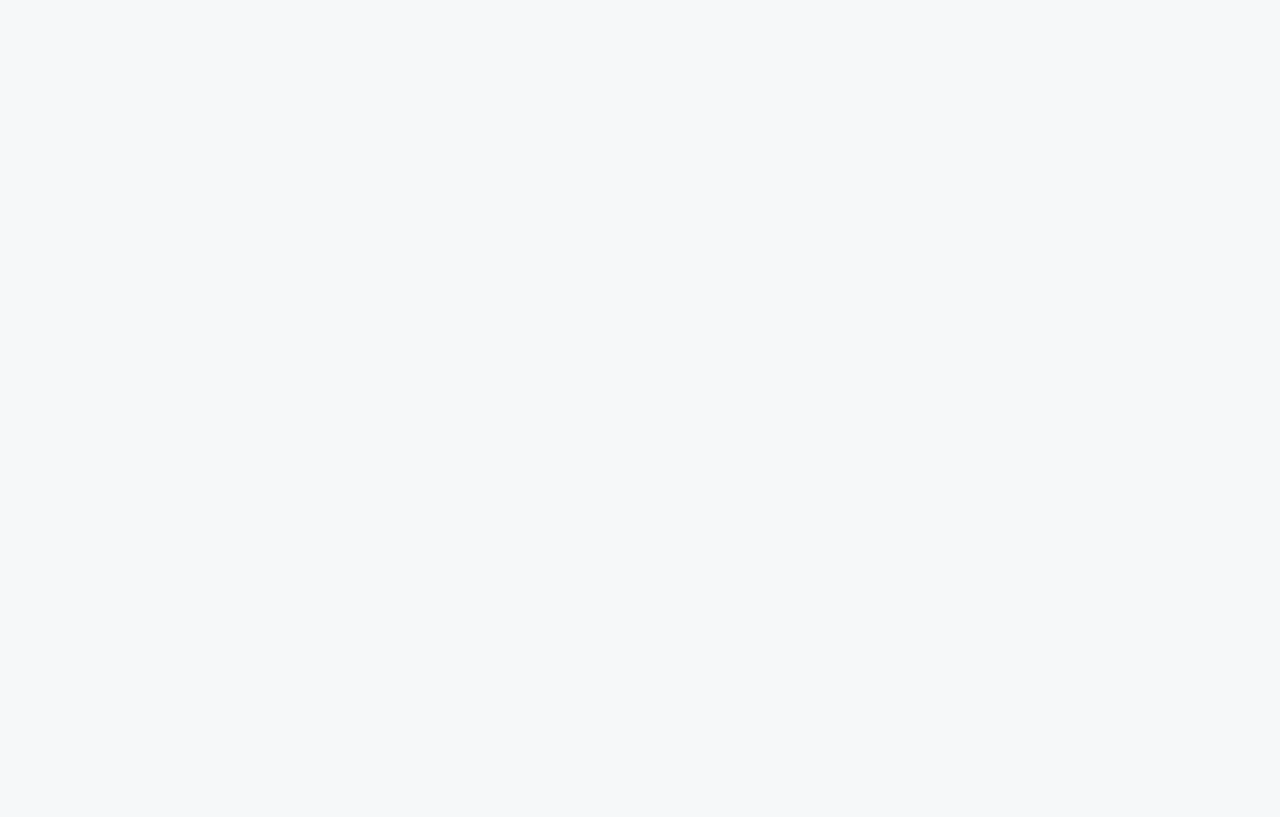
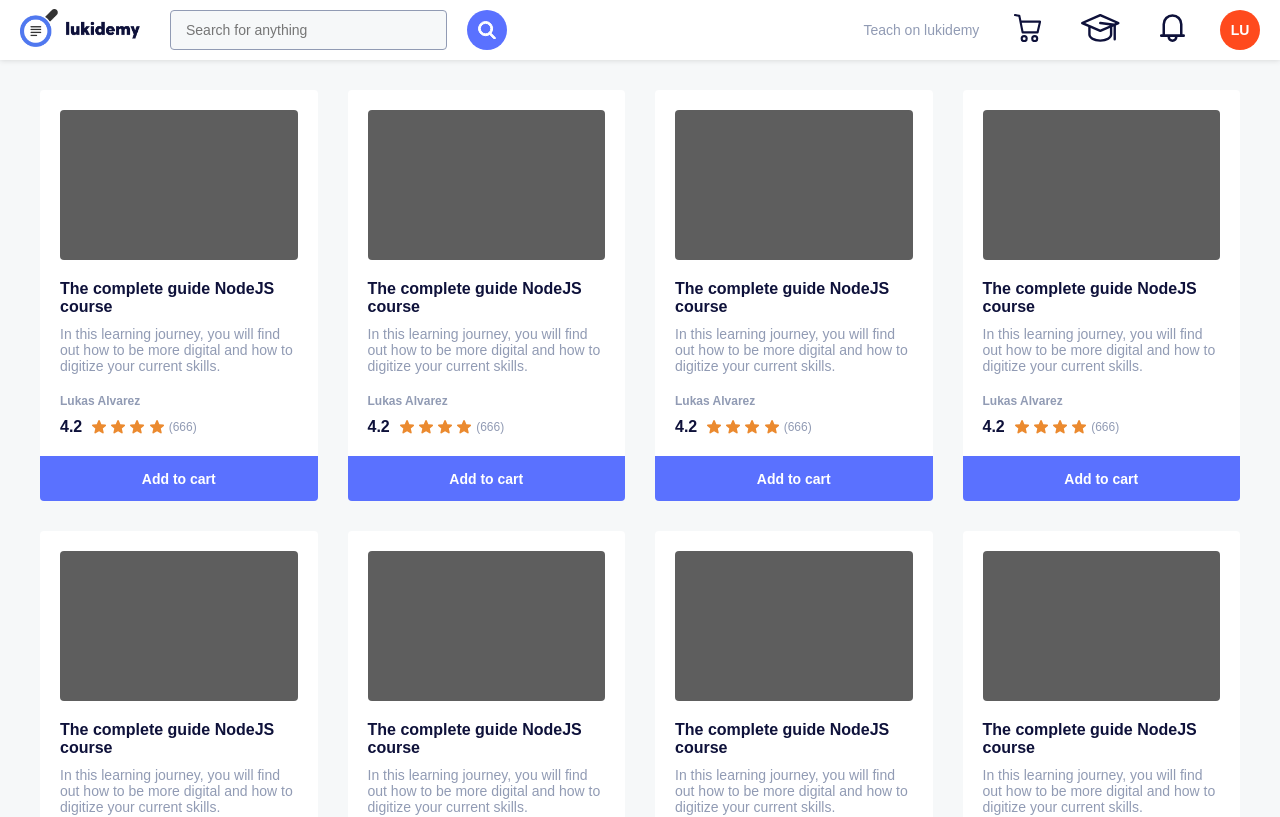
Before and after one commit to lukasalvarezdev/forbidden-academy, a Next.js app: page / in a window 1280 px wide. Shown: the top 817 px of the page. Built offline with nearby package versions, Linux system fonts and the light colour scheme.

Commit message:
added home styles

```diff
--- a/pages/index.tsx
+++ b/pages/index.tsx
@@ -1,3 +1,184 @@
+import styled from 'styled-components'
+import { searchIcon, cartIcon, coursesIcon, bellIcon, starIcon } from 'src/utils/static/icons'
+import Link from 'next/link'
+
+const StyledHeader = styled.header`
+  height: 60px;
+  background-color: #fff;
+  padding: 0 20px;
+
+  .logo img {
+    width: 120px;
+  }
+
+  .search-bar {
+    flex: 1;
+
+    input {
+      height: 40px;
+      background-color: var(--light-blue);
+      border: 0.5px solid var(--primary-gray);
+      border-radius: 4px;
+      width: 100%;
+      padding-left: 15px;
+      font-size: 14px;
+      max-width: 40%;
+      outline: none;
+
+      &::placeholder {
+        font-weight: 300;
+      }
+    }
+
+    .icon {
+      background-color: var(--purple);
+      border-radius: 50%;
+      height: 40px;
+      flex: auto;
+      flex-basis: 40px;
+      flex-grow: 0;
+      flex-shrink: 0;
+    }
+  }
+
+  .icons {
+    > a {
+      font-size: 14px;
+      color: var(--primary-gray);
+    }
+
+    .icon {
+      margin-right: 30px;
+      background-color: #fff;
+      padding: 5px;
+
+      svg path {
+        fill: var(--primary-black);
+      }
+    }
+    .profile {
+      width: 40px;
+      height: 40px;
+      background-color: #ff4a1d;
+      color: white;
+      border-radius: 50%;
+      font-size: 14px;
+      font-weight: 600;
+    }
+  }
+`
+
+const StyledCourses = styled.div`
+  grid-gap: 30px;
+  grid-template-columns: repeat(auto-fit, minmax(270px, 1fr));
+  padding: 30px 0;
+
+  .card {
+    background-color: #fff;
+    border-radius: 4px;
+
+    .card-heading {
+      width: 100%;
+      height: 170px;
+      padding: 20px 20px 0 20px;
+    }
+
+    .img {
+      width: 100%;
+      height: 100%;
+      border-radius: 4px;
+      background-color: #5e5e5e;
+    }
+
+    .btn-primary {
+      border-radius: 0 0 4px 4px;
+      font-size: 14px;
+      height: 45px;
+    }
+
+    .card-body {
+      > p {
+        font-size: 14px;
+        color: var(--primary-gray);
+      }
+
+      .author {
+        font-size: 12px;
+        color: var(--primary-gray);
+        font-weight: 600;
+      }
+
+      .rating {
+        .rating-number {
+          font-weight: 600;
+        }
+
+        .rating-quantity {
+          font-size: 12px;
+          color: var(--primary-gray);
+        }
+
+        svg {
+          margin-right: 5px;
+        }
+      }
+    }
+  }
+`
+
 export default function Home() {
-  return <div></div>
+  return (
+    <>
+      <StyledHeader className="d-f align-items-c normal-shadow justify-content-sb">
+        <div className="d-f align-items-c f-one">
+          <div className="logo">
+            <img src="logo.png" alt="Lukidemy logo" />
+          </div>
+          <div className="search-bar d-f align-items-c ml-30">
+            <input type="text" placeholder="Search for anything" />
+            <button className="icon d-f center-f ml-20">{searchIcon}</button>
+          </div>
+        </div>
+
+        <div className="icons d-f align-items-c">
+          <Link href="/">
+            <a className="mr-30">Teach on lukidemy</a>
+          </Link>
+          <button className="icon">{cartIcon}</button>
+          <button className="icon">{coursesIcon}</button>
+          <button className="icon">{bellIcon}</button>
+          <div className="profile d-f center-f">LU</div>
+        </div>
+      </StyledHeader>
+
+      <StyledCourses className="container d-g">
+        {Array.from(Array(13)).map((_, index) => (
+          <div className="card" key={index}>
+            <div className="card-heading">
+              <div className="img"></div>
+            </div>
+            <div className="card-body p-20">
+              <h4>The complete guide NodeJS course</h4>
+              <p className="mt-10">
+                In this learning journey, you will find out how to be more digital and how to
+                digitize your current skills.
+              </p>
+              <span className="author mt-20 d-b">Lukas Alvarez</span>
+              <div className="rating d-f align-items-c mt-10">
+                <span className="rating-number mr-10">4.2</span>
+                <div className="d-f align-items-c">
+                  {starIcon}
+                  {starIcon}
+                  {starIcon}
+                  {starIcon}
+                </div>
+                <span className="rating-quantity">(666)</span>
+              </div>
+            </div>
+            <button className="btn-primary">Add to cart</button>
+          </div>
+        ))}
+      </StyledCourses>
+    </>
+  )
 }
--- a/pages/login.tsx
+++ b/pages/login.tsx
@@ -89,7 +89,7 @@ export default function LoginPage() {
           </div>
           <span className="d-b mb-20">Forgot your passowrd?</span>
 
-          <button className="bnt-primary -big">Log in</button>
+          <button className="btn-primary -big">Log in</button>
         </form>
 
         <p className="mb-20">Or</p>
--- a/src/utils/static/icons.tsx
+++ b/src/utils/static/icons.tsx
@@ -1,4 +1,4 @@
-export const starIcon = () => (
+export const starIcon = (
   <svg
     xmlns="http://www.w3.org/2000/svg"
     width="14.11"
@@ -17,8 +17,8 @@ export const starIcon = () => (
   </svg>
 )
 
-export const halfStarIcon = () => <svg></svg>
-export const searchIcon = () => (
+export const halfStarIcon = <svg></svg>
+export const searchIcon = (
   <svg
     xmlns="http://www.w3.org/2000/svg"
     width="18.047"
@@ -36,7 +36,7 @@ export const searchIcon = () => (
   </svg>
 )
 
-export const cartIcon = () => (
+export const cartIcon = (
   <svg
     id="Group_75"
     data-name="Group 75"
@@ -69,7 +69,7 @@ export const cartIcon = () => (
   </svg>
 )
 
-export const coursesIcon = () => (
+export const coursesIcon = (
   <svg
     xmlns="http://www.w3.org/2000/svg"
     width="38.548"
@@ -86,7 +86,7 @@ export const coursesIcon = () => (
   </svg>
 )
 
-export const bellIcon = () => (
+export const bellIcon = (
   <svg xmlns="http://www.w3.org/2000/svg" width="25" height="28" viewBox="0 0 25 28">
     <path
       id="Path_37"
@@ -98,7 +98,7 @@ export const bellIcon = () => (
   </svg>
 )
 
-export const videoIcon = () => (
+export const videoIcon = (
   <svg xmlns="http://www.w3.org/2000/svg" width="19" height="14.473" viewBox="0 0 19 14.473">
     <g id="youtube" transform="translate(0 -61)">
       <path
@@ -118,7 +118,7 @@ export const videoIcon = () => (
   </svg>
 )
 
-export const borderedArrowIcon = () => (
+export const borderedArrowIcon = (
   <svg
     xmlns="http://www.w3.org/2000/svg"
     width="9.156"
@@ -139,7 +139,7 @@ export const borderedArrowIcon = () => (
   </svg>
 )
 
-export const filledArrowIcon = () => (
+export const filledArrowIcon = (
   <svg xmlns="http://www.w3.org/2000/svg" width="8" height="6" viewBox="0 0 8 6">
     <path
       id="Polygon_7"
@@ -155,7 +155,7 @@ export const filledArrowIcon = () => (
   </svg>
 )
 
-export const clockIcon = () => (
+export const clockIcon = (
   <svg xmlns="http://www.w3.org/2000/svg" width="17" height="17" viewBox="0 0 17 17">
     <g id="clock" transform="translate(0.5 0.5)">
       <g id="Group_103" data-name="Group 103" transform="translate(7.38 3.712)">
@@ -187,7 +187,7 @@ export const clockIcon = () => (
   </svg>
 )
 
-export const personIcon = () => (
+export const personIcon = (
   <svg
     id="person_black_24dp"
     xmlns="http://www.w3.org/2000/svg"
@@ -205,7 +205,7 @@ export const personIcon = () => (
   </svg>
 )
 
-export const globalIcon = () => (
+export const globalIcon = (
   <svg
     id="language_black_24dp"
     xmlns="http://www.w3.org/2000/svg"
@@ -223,7 +223,7 @@ export const globalIcon = () => (
   </svg>
 )
 
-export const favoriteIcon = () => (
+export const favoriteIcon = (
   <svg
     id="favorite_border_black_24dp"
     xmlns="http://www.w3.org/2000/svg"
@@ -242,7 +242,7 @@ export const favoriteIcon = () => (
   </svg>
 )
 
-export const shareIcon = () => (
+export const shareIcon = (
   <svg
     id="share_black_24dp"
     xmlns="http://www.w3.org/2000/svg"
--- a/styles/lib.css
+++ b/styles/lib.css
@@ -193,7 +193,7 @@
 
 /* FLEX */
 .f-one {
-  flex: one;
+  flex: 1;
 }
 .f-d-column {
   flex-direction: column;
@@ -227,7 +227,7 @@
   text-align: center;
 }
 
-.bnt-primary {
+.btn-primary {
   height: 50px;
   background-color: var(--purple);
   color: white;
@@ -237,6 +237,6 @@
   font-weight: 600;
 }
 
-.bnt-primary:hover {
+.btn-primary:hover {
   background-color: #5a70fff5;
 }
--- a/styles/resets.css
+++ b/styles/resets.css
@@ -13,7 +13,7 @@ html {
 
 body {
   box-sizing: inherit;
-  font-family: 'Inter', sans-serif;
+  font-family: var(--font-averta);
   font-size: 1.6rem;
   color: var(--primary-black);
   background-color: var(--light-gray);
--- a/styles/variables.css
+++ b/styles/variables.css
@@ -2,6 +2,7 @@
   --primary-black: #0e113a;
   --primary-gray: #919bb4;
   --light-gray: #f6f8f9;
+  --light-blue: #f6f8f9;
   --font-averta: 'Averta', sans-serif;
   --font-inter: 'Inter', sans-serif;
   --font-open: 'Open Sans', sans-serif;
```
